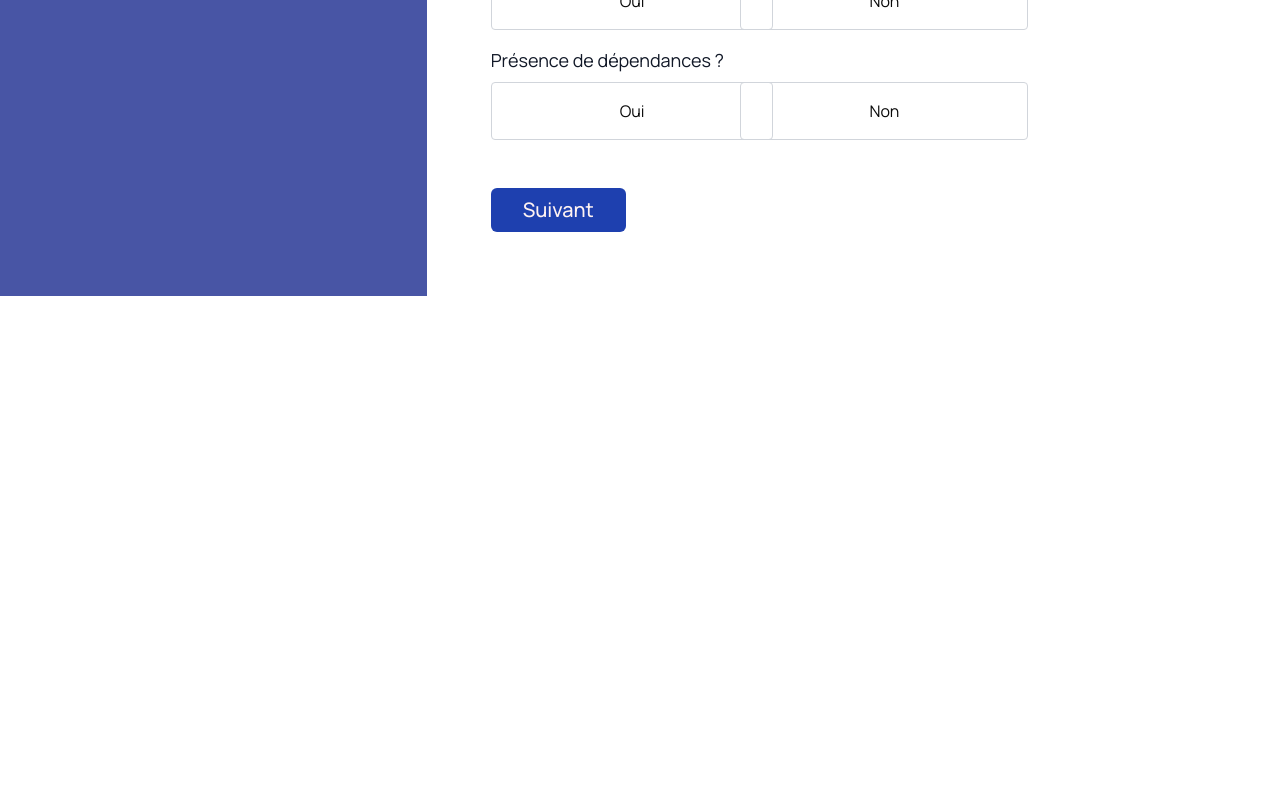
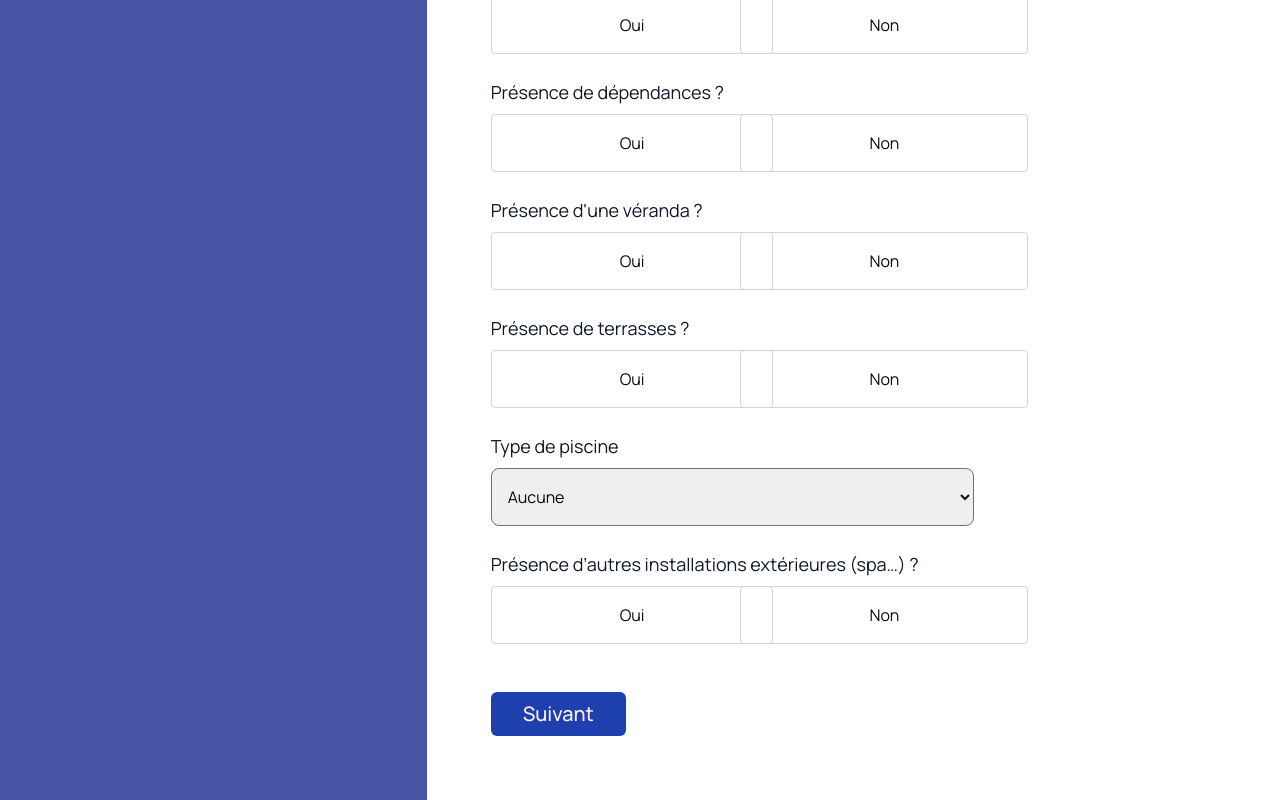
Before and after one commit to waelhassine/formulaire, a Next.js app: page /formulaire/step5 in a window 1280 px wide. Shown: the part 638-1438 px from the top of the page. Before the commit the page ends 934 px from the top, so only its background shows below. Built offline with nearby package versions, Linux system fonts and the light colour scheme.

Commit message:
Finich Step 5

```diff
--- a/app/formulaire/step5/page.tsx
+++ b/app/formulaire/step5/page.tsx
@@ -30,13 +30,16 @@ export default function FormulaireStep4() {
   const logement_garage = watch('logement_garage');
   const logement_sous_sol = watch('logement_sous_sol');
   const presence_dependances = watch('presence_dependances');
+  const presence_veranda = watch('presence_veranda');
+  const installations_exterieures = watch('installations_exterieures');
+  const terrasses = watch('terrasses');
   return (
     <div className="w-full">
       <ProgressHeader val={60} />
       <div className="flex flex-col space-y-4 w-2/3">
         <p className="flex flex-row  text-2xl pt-12">Caractéristiques spéciales</p>
 
-        <div className="flex flex-col space-y-4 mt-6">
+        <div className="flex flex-col space-y-6 mt-6">
           <RadioButtonGroup
             question="Classé ou inscrit à l’inventaire des monuments historiques ?"
             name="inventaire"
@@ -102,18 +105,96 @@ export default function FormulaireStep4() {
           {presence_dependances === 'oui' && (
             <SelectInput
               label="Surface des dépendances"
-              name="Surface des dépendances"
+              name="surface_des_dépendances"
               register={register}
-              validationRules={{ required: 'This field is required' }}
+              validationRules={{ required: 'Champ obligatoire' }}
               error={errors.surface_des_dépendances}
               options={[
                 { value: 'less_50', label: 'Moins de 50m2' },
                 { value: 'between_50_100', label: 'Entre 50 à 100m2' },
                 { value: 'more_100', label: 'Plus de 100m2' },
               ]}
-              placeholder="Select a country"
+              placeholder=""
             />
           )}
+          <RadioButtonGroup
+            question="Présence d'une véranda ?"
+            name="presence_veranda"
+            options={[
+              { value: 'oui', label: 'Oui' },
+              { value: 'non', label: 'Non' },
+            ]}
+            register={register}
+            validationRules={{ required: 'Champ obligatoire' }}
+            error={errors.presence_veranda}
+            currentValue={presence_veranda}
+          />
+          {presence_veranda === 'oui' && (
+            <SelectInput
+              label="Surface de la véranda"
+              name="surface_verande"
+              register={register}
+              validationRules={{ required: 'Champ obligatoire' }}
+              error={errors.surface_verande}
+              options={[
+                { value: 'moins_de_50m2', label: 'Moins de 50m2' },
+                { value: 'plus_de_50m2', label: 'Plus de 50m2' },
+              ]}
+              placeholder=""
+            />
+          )}
+          <RadioButtonGroup
+            question="Présence de terrasses ?"
+            name="terrasses"
+            options={[
+              { value: 'oui', label: 'Oui' },
+              { value: 'non', label: 'Non' },
+            ]}
+            register={register}
+            validationRules={{ required: 'Champ obligatoire' }}
+            error={errors.terrasses}
+            currentValue={terrasses}
+          />
+          {terrasses === 'oui' && (
+            <SelectInput
+              label="Surface des terrasses"
+              name="surface_terrasses"
+              register={register}
+              validationRules={{ required: 'Champ obligatoire' }}
+              error={errors.surface_terrasses}
+              options={[
+                { value: 'moins_de_50m2', label: 'Moins de 50m2' },
+                { value: 'plus_de_50m2', label: 'Plus de 50m2' },
+              ]}
+              placeholder=""
+            />
+          )}
+          <SelectInput
+            label="Type de piscine"
+            name="piscine"
+            register={register}
+            validationRules={{ required: 'Champ obligatoire' }}
+            error={errors.piscine}
+            options={[
+              { value: 'Aucune', label: 'Aucune' },
+              { value: 'piscine_interieure', label: 'Piscine intérieure' },
+              { value: 'piscine_extérieure_couverte', label: 'Piscine extérieure couverte' },
+              { value: 'piscine_extérieure_non_couverte', label: 'Piscine extérieure non couverte' },
+            ]}
+            placeholder=""
+          />
+          <RadioButtonGroup
+            question="Présence d’autres installations extérieures (spa…) ?"
+            name="installations_exterieures"
+            options={[
+              { value: 'oui', label: 'Oui' },
+              { value: 'non', label: 'Non' },
+            ]}
+            register={register}
+            validationRules={{ required: 'Champ obligatoire' }}
+            error={errors.installations_exterieures}
+            currentValue={installations_exterieures}
+          />
         </div>
         <FormActions>
           <Button type="button" size={'lg'} className="mt-8 bg-blue-800 text-xl" onClick={validateStep}>
--- a/components/Provider.tsx
+++ b/components/Provider.tsx
@@ -14,9 +14,6 @@ export default function Provider({ children }: FormProviderProps) {
     complement: '',
     codepostal: '',
     pays: '',
-    adresseCorrespondance: 'non',
-    inventaire: 'non',
-    logementDangereuse: 'non',
   });
 
   const onSubmit: SubmitHandler<FormValues> = (data) => {
--- a/components/SelectWael.tsx
+++ b/components/SelectWael.tsx
@@ -25,8 +25,8 @@ const SelectInput: React.FC<SelectInputProps> = ({
     <select
       {...register(name, { ...validationRules })}
       className={`border ${
-        error ? 'border-red-900' : 'border-gray-900 focus:border-blue-500'
-      } py-2 px-3 rounded-lg mt-1`}
+        error ? 'border-red-900' : 'border-gray-500 focus:border-blue-500'
+      } py-4 px-3 rounded-lg mt-1`}
       defaultValue=""
     >
       {placeholder && (
@@ -35,7 +35,7 @@ const SelectInput: React.FC<SelectInputProps> = ({
         </option>
       )}
       {options.map((option) => (
-        <option key={option.value} value={option.value}>
+        <option key={option.value} value={option.value} className="text-lg py-2">
           {option.label}
         </option>
       ))}
--- a/components/ui/select.tsx
+++ b/components/ui/select.tsx
@@ -19,7 +19,7 @@ const SelectTrigger = React.forwardRef<
   <SelectPrimitive.Trigger
     ref={ref}
     className={cn(
-      'flex h-14 w-full items-center justify-between rounded-md border border-gray-600 bg-background px-3 py-2 text-sm ring-offset-background placeholder:text-muted-foreground focus:outline-none focus:ring-2 focus:ring-ring focus:ring-offset-2 disabled:cursor-not-allowed disabled:opacity-50 [&>span]:line-clamp-1',
+      'flex h-16 w-full items-center justify-between rounded-md border border-gray-600 bg-background px-3 py-4 text-sm ring-offset-background placeholder:text-muted-foreground focus:outline-none focus:ring-2 focus:ring-ring focus:ring-offset-2 disabled:cursor-not-allowed disabled:opacity-50 [&>span]:line-clamp-1',
       className,
     )}
     {...props}
--- a/types/form.ts
+++ b/types/form.ts
@@ -15,6 +15,11 @@ export interface FormValues {
   presence_dependances: 'oui' | 'non';
   surface_des_dépendances: string;
   presence_veranda: 'oui' | 'non';
+  surface_verande: string;
+  terrasses: 'oui' | 'non';
+  surface_terrasses: string;
+  piscine: string;
+  installations_exterieures: 'oui' | 'non';
   plan: 'arcade' | 'advanced' | 'pro';
   billing: 'monthly' | 'yearly';
   addons: {
```
